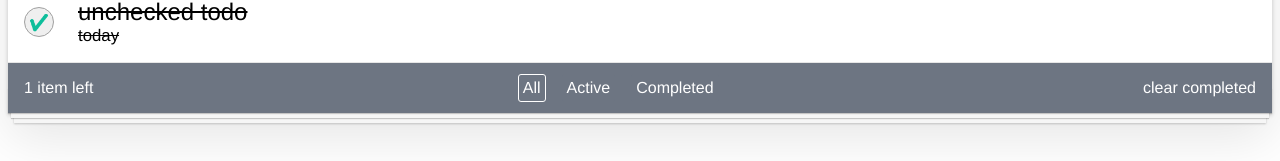
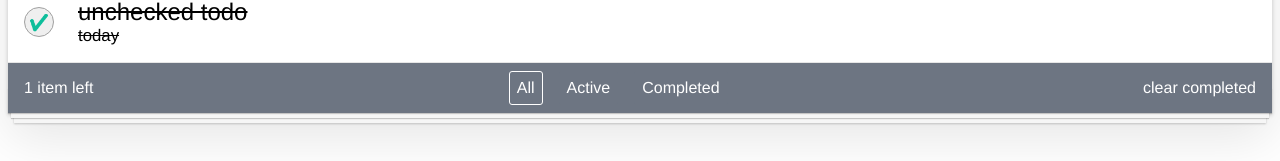
Before and after one commit to doppelmutzi/companion-project-histoire, a Vue app: page / in a window 1280 px wide. Shown: the part 283-444 px from the top of the page. Built offline with nearby package versions, Linux system fonts and the light colour scheme.

Commit message:
🚸 Improve click area of FilterButton.

```diff
--- a/src/components/FilterButton.vue
+++ b/src/components/FilterButton.vue
@@ -30,7 +30,7 @@ const { backgroundColor, color } = theme.value;
 button {
   border-style: solid;
   border-width: 1px;
-  padding: 4px;
+  padding: 7px;
   border-radius: 3px;
   background: none;
   cursor: pointer;
```
